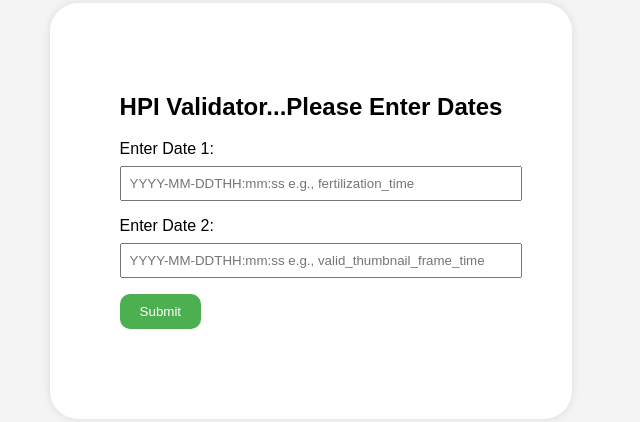
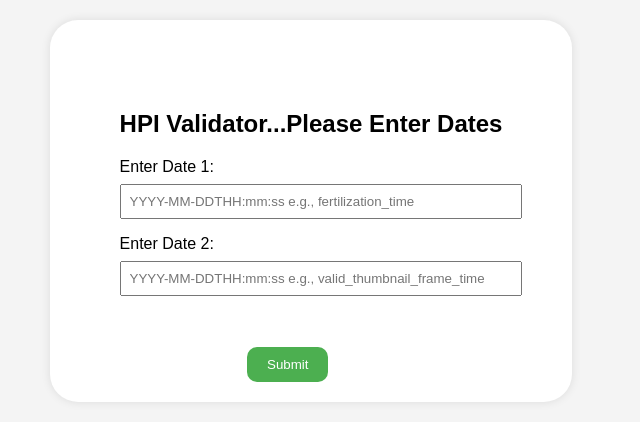
Before and after one commit to denisg28/HPI-calculation, a plain HTML site: page index.html in a window 1280 px wide. Shown: the part 189-611 px from the top of the page, without its empty margins (329-969 px from the left). Drawn offline with Linux system fonts and the light colour scheme.

Commit message:
Update index.html

```diff
--- a/index.html
+++ b/index.html
@@ -40,6 +40,10 @@
       border: none;
       border-radius: 10px;
       cursor: pointer;
+      margin: 0;
+      position: absolute;
+  	  top: 67%;
+      left:45%;
     }
 
     button:hover {
```
